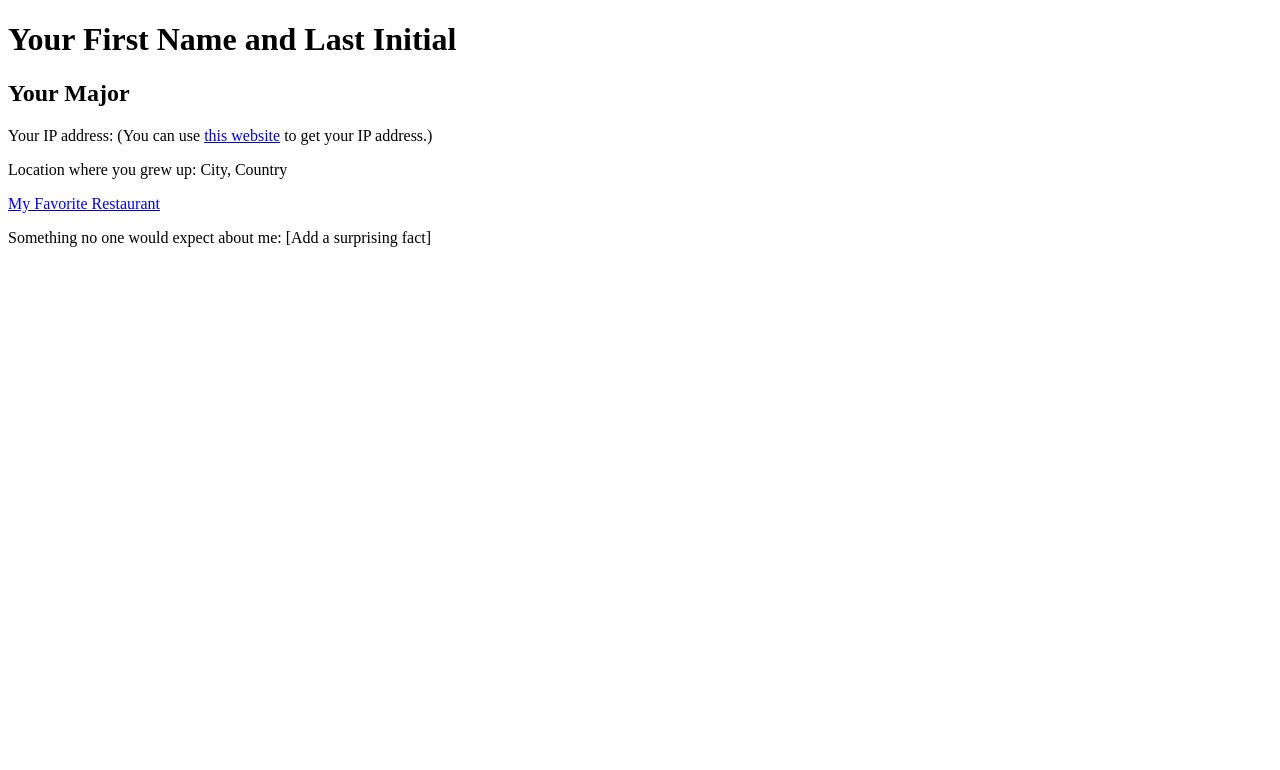
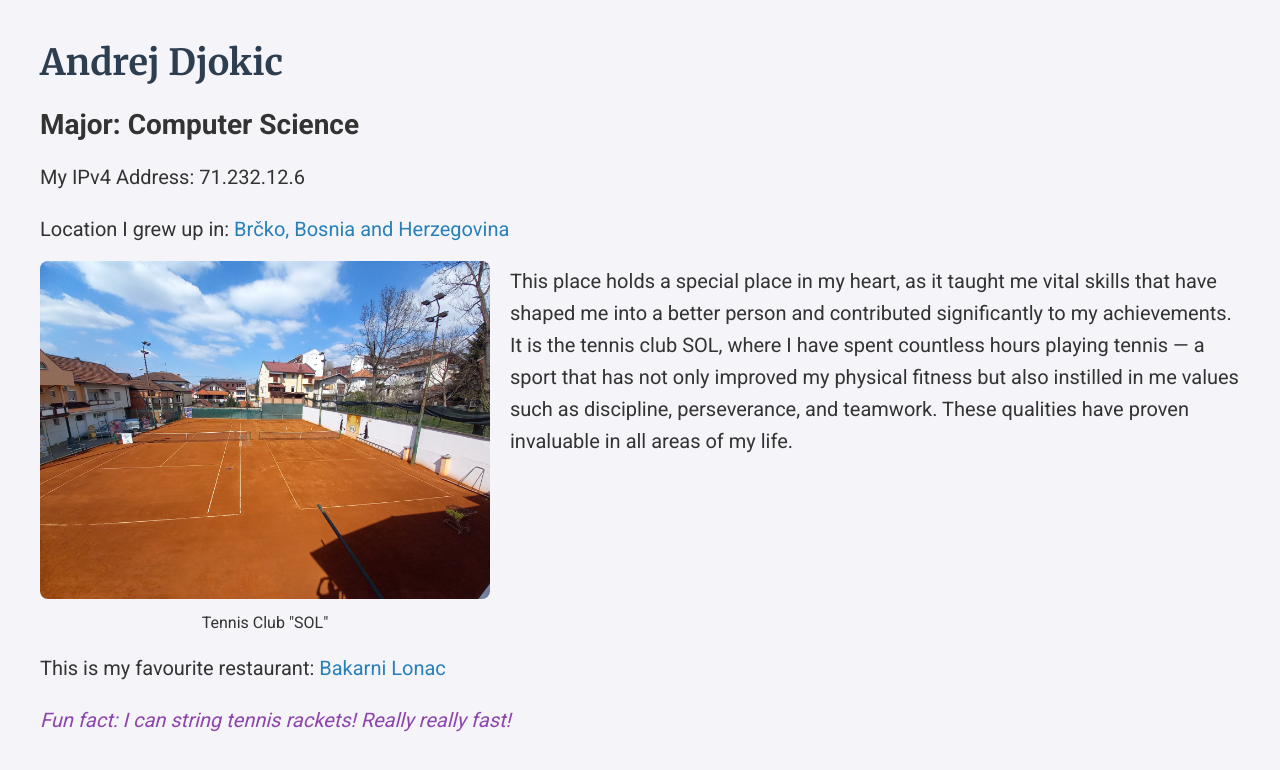
Before and after one commit to freestyledjokic/freestyledjokic.github.io, a plain HTML site: page index.html in a window 1280 px wide. Drawn offline with Linux system fonts and the light colour scheme.

Commit message:
Add files via upload

```diff
--- a/index.html
+++ b/index.html
@@ -3,30 +3,84 @@
 <head>
     <meta charset="UTF-8">
     <meta name="viewport" content="width=device-width, initial-scale=1.0">
-    <title>My Webpage</title>
+    <title>Andrej Djokic's Page</title>
+    <link href="https://fonts.googleapis.com/css2?family=Merriweather:wght@700&family=Roboto:wght@400;700&display=swap" rel="stylesheet">
     <style>
-        /* Optional: Add some simple styling */
+        body {
+            font-family: 'Roboto', sans-serif;
+            margin: 40px;
+            background-color: #f4f4f9;
+            color: #333;
+        }
+        h1, h2, p, a {
+            margin-bottom: 16px;
+        }
+        h1 {
+            font-family: 'Merriweather', serif;
+            font-size: 36px;
+            color: #2c3e50;
+        }
+        h2 {
+            font-size: 28px;
+        }
+        p {
+            font-size: 20px;
+            line-height: 1.6;
+        }
+        .image-container {
+            float: left;
+            margin-right: 20px;
+            width: 450px; /* Adjust size as needed */
+        }
         img {
-            float: left;
-            margin-right: 10px;
+            width: 100%; /* Adjust size as needed */
+            border-radius: 8px; /* Adds rounded corners to your image */
+            margin-bottom: 10px;
+        }
+        figcaption {
+            text-align: center; /* Center-aligns the text of the caption */
+        }
+        .clear {
+            clear: both;
+        }
+        .link {
+            font-size: 20px;
+            color: #2980b9;
+            text-decoration: none;
+        }
+        .link:hover {
+            text-decoration: underline;
+        }
+        .unique-fact {
+            font-style: italic;
+            color: #8e44ad;
         }
     </style>
 </head>
 <body>
-    <h1>Your First Name and Last Initial</h1>
-    <h2>Your Major</h2>
-    <p>Your IP address: (You can use <a href="https://whatismyipaddress.com/" target="_blank">this website</a> to get your IP address.)</p>
-    <p>Location where you grew up: City, Country</p>
-
-    <!-- Image and text wrapping around it
-    <img src="path-to-your-image.jpg" alt="Favorite Place" width="150">
+    <h1>Andrej Djokic</h1>
+    <h2>Major: Computer Science</h2>
+    <p>My IPv4 Address: 71.232.12.6</p>
+    <p>Location I grew up in:
+        <a href="https://www.google.com/maps/place/Br%C4%8Dko,+Bosnia+and+Herzegovina/@44.8685291,18.7812665,14z/data=!3m1!4b1!4m6!3m5!1s0x475c0ea7a036d835:0x758d010f9836f04b!8m2!3d44.8726563!4d18.8106276!16zL20vMDhucWRx?entry=ttu&g_ep=EgoyMDI0MDkxNS4wIKXMDSoASAFQAw%3D%3D" target="_blank" class="link">Brčko, Bosnia and Herzegovina</a>
+    </p>
+    <div class="image-container">
+        <img src="sol.jpg" alt="Favourite Place">
+        <figcaption>Tennis Club "SOL"</figcaption>
+    </div>
     <p>
-        This is a picture of my favorite place. It's my favorite because...
-        Write your description here. The text should wrap to the right of the image.
+        This place holds a special place in my heart, as it taught me vital
+        skills that have shaped me into a better person and contributed
+        significantly to my achievements. It is the tennis club SOL, where I have spent
+        countless hours playing tennis — a sport that has not only improved my physical
+        fitness but also instilled in me values such as discipline, perseverance, and
+        teamwork. These qualities have proven invaluable in all areas of my life.
     </p>
-   -->
-
-    <p><a href="https://www.yourfaverestaurant.com" target="_blank">My Favorite Restaurant</a></p>
-    <p>Something no one would expect about me: [Add a surprising fact]</p>
+    <div class="clear"></div>
+    <p>
+        This is my favourite restaurant:
+        <a href="https://bakarnilonac.com/" target="_blank" class="link">Bakarni Lonac</a>
+    </p>
+    <p class="unique-fact">Fun fact: I can string tennis rackets! Really really fast!</p>
 </body>
 </html>
```
Also changed, not shown: sol.jpg (added).
